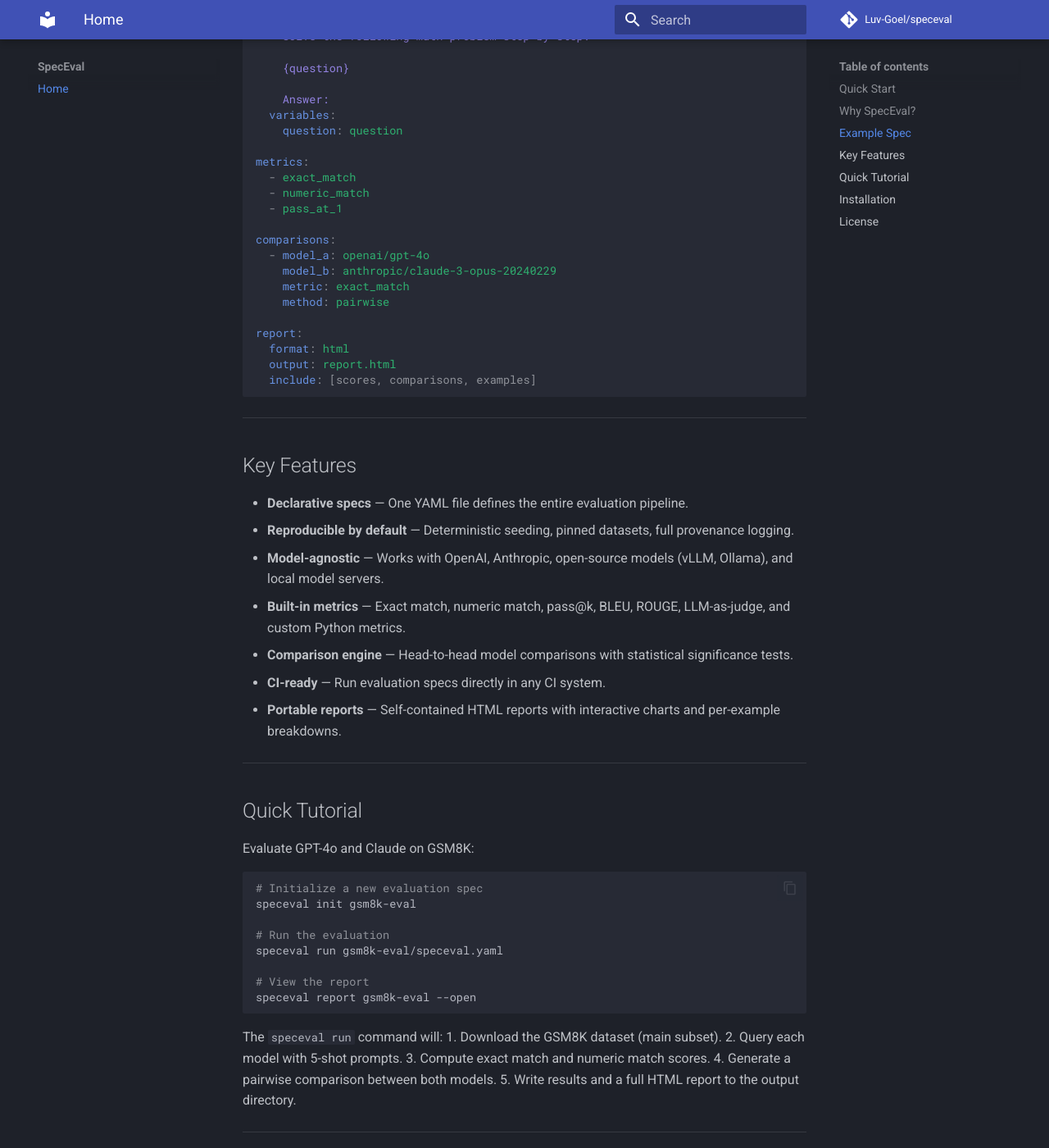
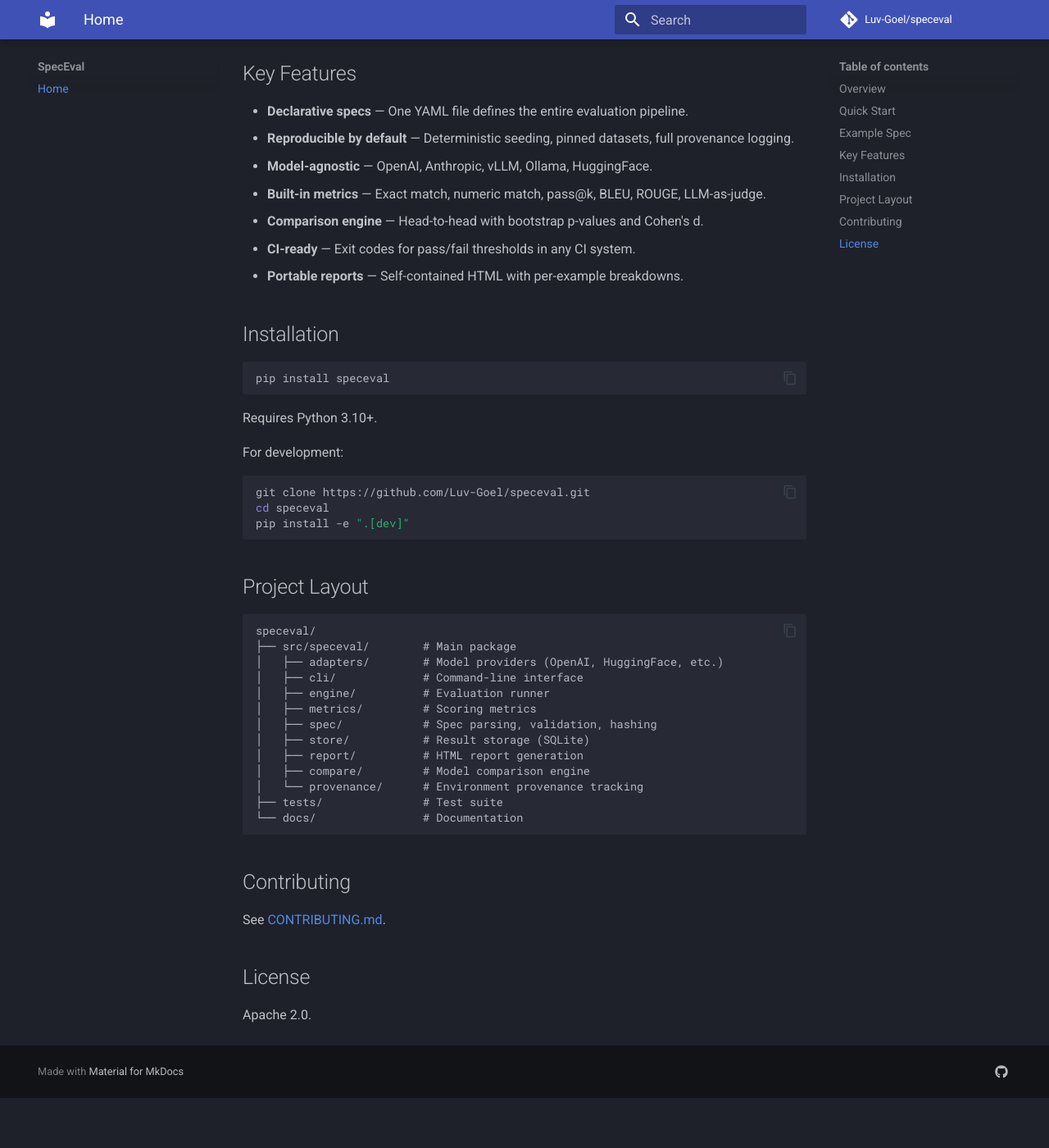
Before and after one commit to Luv-Goel/speceval, an MkDocs documentation site: the page built from docs/index.md, in a window 1280 px wide and 1400 px high, scrolled down 1356 px. Shown: the whole window at 82% size. Built offline with MkDocs 1.6.1 and Material for MkDocs 9.7.7, drawn with Linux system fonts in a browser that asks for light colours; comment, search, counter and statistics services are not loaded; after the commit the page ends 2695 px from its top, so only the background shows below that; some of the changed text lies outside the part shown.

Commit message:
add community files, new tests, editorconfig, roadmap, docs update

````diff
--- a/docs/index.md
+++ b/docs/index.md
@@ -6,8 +6,19 @@
 [![License](https://img.shields.io/github/license/Luv-Goel/speceval?style=flat-square)](https://github.com/Luv-Goel/speceval/blob/main/LICENSE)
 
 **Reproducible evaluation specifications for AI systems.**
+Define evaluations as code — version-controlled, auditable, composable.
 
 ---
+
+## Overview
+
+SpecEval lets you write evaluation specs as declarative YAML files. Each spec describes:
+
+- **What** dataset to evaluate on
+- **Which** models to test (OpenAI, Anthropic, open-source, or local)
+- **How** to score outputs (exact match, BLEU, ROUGE, LLM-as-judge, and more)
+- **Comparisons** — head-to-head model comparisons with significance testing
+- **Reports** — self-contained HTML reports with interactive charts
 
 ## Quick Start
 
@@ -18,104 +29,46 @@
 speceval report my-eval --open
 ```
 
----
-
-## Why SpecEval?
-
-Evaluation today is ad-hoc scripts scattered across notebooks, internal dashboards, and undocumented workflows. Every team reinvents the same pipeline — loading models, formatting prompts, scoring outputs — with subtle differences that make results impossible to compare or reproduce. Benchmarks are run once, screenshotted, and forgotten.
-
-SpecEval brings declarative evaluation specifications to AI. You write a single YAML file that describes exactly what to evaluate, which models to test, what metrics to compute, and how to present results. That spec lives in your repository, gets run in CI, and produces portable HTML reports anyone can inspect. Same spec, same results, every time. No hidden randomness, no script drift.
-
----
-
 ## Example Spec
 
 ```yaml
-# speceval.yaml — evaluate on GSM8K
 name: gsm8k-eval
 description: Grade-school math reasoning benchmark
 
 dataset:
   path: speceval/gsm8k
   split: test
-  subset: main
 
 models:
   - id: openai/gpt-4o
     provider: openai
     params:
       temperature: 0
-      max_tokens: 1024
-  - id: anthropic/claude-3-opus-20240229
-    provider: anthropic
-    params:
-      temperature: 0
-      max_tokens: 1024
 
 prompt:
   template: |
     Solve the following math problem step by step.
-
     {question}
-
     Answer:
-  variables:
-    question: question
 
 metrics:
   - exact_match
   - numeric_match
-  - pass_at_1
-
-comparisons:
-  - model_a: openai/gpt-4o
-    model_b: anthropic/claude-3-opus-20240229
-    metric: exact_match
-    method: pairwise
 
 report:
   format: html
   output: report.html
-  include: [scores, comparisons, examples]
 ```
-
----
 
 ## Key Features
 
 - **Declarative specs** — One YAML file defines the entire evaluation pipeline.
 - **Reproducible by default** — Deterministic seeding, pinned datasets, full provenance logging.
-- **Model-agnostic** — Works with OpenAI, Anthropic, open-source models (vLLM, Ollama), and local model servers.
-- **Built-in metrics** — Exact match, numeric match, pass@k, BLEU, ROUGE, LLM-as-judge, and custom Python metrics.
-- **Comparison engine** — Head-to-head model comparisons with statistical significance tests.
-- **CI-ready** — Run evaluation specs directly in any CI system.
-- **Portable reports** — Self-contained HTML reports with interactive charts and per-example breakdowns.
-
----
-
-## Quick Tutorial
-
-Evaluate GPT-4o and Claude on GSM8K:
-
-```bash
-# Initialize a new evaluation spec
-speceval init gsm8k-eval
-
-# Run the evaluation
-speceval run gsm8k-eval/speceval.yaml
-
-# View the report
-speceval report gsm8k-eval --open
-```
-
-The `speceval run` command will:
-1. Download the GSM8K dataset (main subset).
-2. Query each model with 5-shot prompts.
-3. Compute exact match and numeric match scores.
-4. Generate a pairwise comparison between both models.
-5. Write results and a full HTML report to the output directory.
-
----
+- **Model-agnostic** — OpenAI, Anthropic, vLLM, Ollama, HuggingFace.
+- **Built-in metrics** — Exact match, numeric match, pass@k, BLEU, ROUGE, LLM-as-judge.
+- **Comparison engine** — Head-to-head with bootstrap p-values and Cohen's d.
+- **CI-ready** — Exit codes for pass/fail thresholds in any CI system.
+- **Portable reports** — Self-contained HTML with per-example breakdowns.
 
 ## Installation
 
@@ -133,7 +86,27 @@
 pip install -e ".[dev]"
 ```
 
----
+## Project Layout
+
+```
+speceval/
+├── src/speceval/        # Main package
+│   ├── adapters/        # Model providers (OpenAI, HuggingFace, etc.)
+│   ├── cli/             # Command-line interface
+│   ├── engine/          # Evaluation runner
+│   ├── metrics/         # Scoring metrics
+│   ├── spec/            # Spec parsing, validation, hashing
+│   ├── store/           # Result storage (SQLite)
+│   ├── report/          # HTML report generation
+│   ├── compare/         # Model comparison engine
+│   └── provenance/      # Environment provenance tracking
+├── tests/               # Test suite
+└── docs/                # Documentation
+```
+
+## Contributing
+
+See [CONTRIBUTING.md](https://github.com/Luv-Goel/speceval/blob/main/CONTRIBUTING.md).
 
 ## License
 
````
Also changed, not shown: CODE_OF_CONDUCT.md (added, +54 -0 lines), ROADMAP.md (added, +43 -0 lines), SECURITY.md (added, +19 -0 lines), .github/ISSUE_TEMPLATE/bug_report.md (added), .github/ISSUE_TEMPLATE/feature_request.md (added), .github/pull_request_template.md (added), 6 other files.
